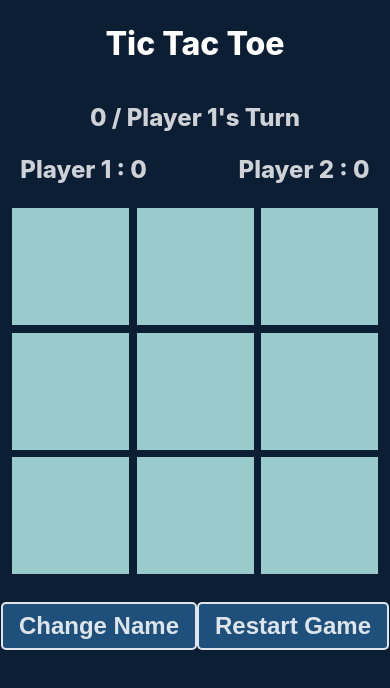
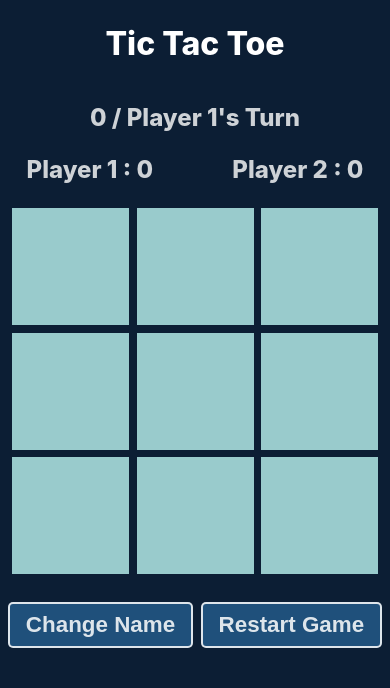
Before and after one commit to AkshatRauthan/React-Deployed-Projects, a React (Vite) app in the folder 01. Tic Tac Toe/: page / in a window 390 px wide. Both pictures are taken after a click on the button "Submit". Shown: the top 688 px of the page. Built offline with nearby package versions, Linux system fonts and the light colour scheme.

Commit message:
01. Tic Tac Toe Completed.

```diff
--- a/01. Tic Tac Toe/src/styles/Box.css
+++ b/01. Tic Tac Toe/src/styles/Box.css
@@ -29,7 +29,7 @@
         display: flex;
         align-items: center;
         justify-content: center;
-        font-size: 30vw;
+        font-size: 20vw;
         margin: 0 0;
         padding: 0 0;
         font-weight: 800;
--- a/01. Tic Tac Toe/src/styles/TicTacToe.css
+++ b/01. Tic Tac Toe/src/styles/TicTacToe.css
@@ -65,10 +65,11 @@
     .buttonsContainer {
         flex-direction: row;
         padding-top: 1.5rem;
+        justify-content: space-between;
     }
 
     .button {
-        font-size: 1.5rem;
+        font-size: 1.4rem;
         margin-bottom: 0.5rem;
     }
 }
```
